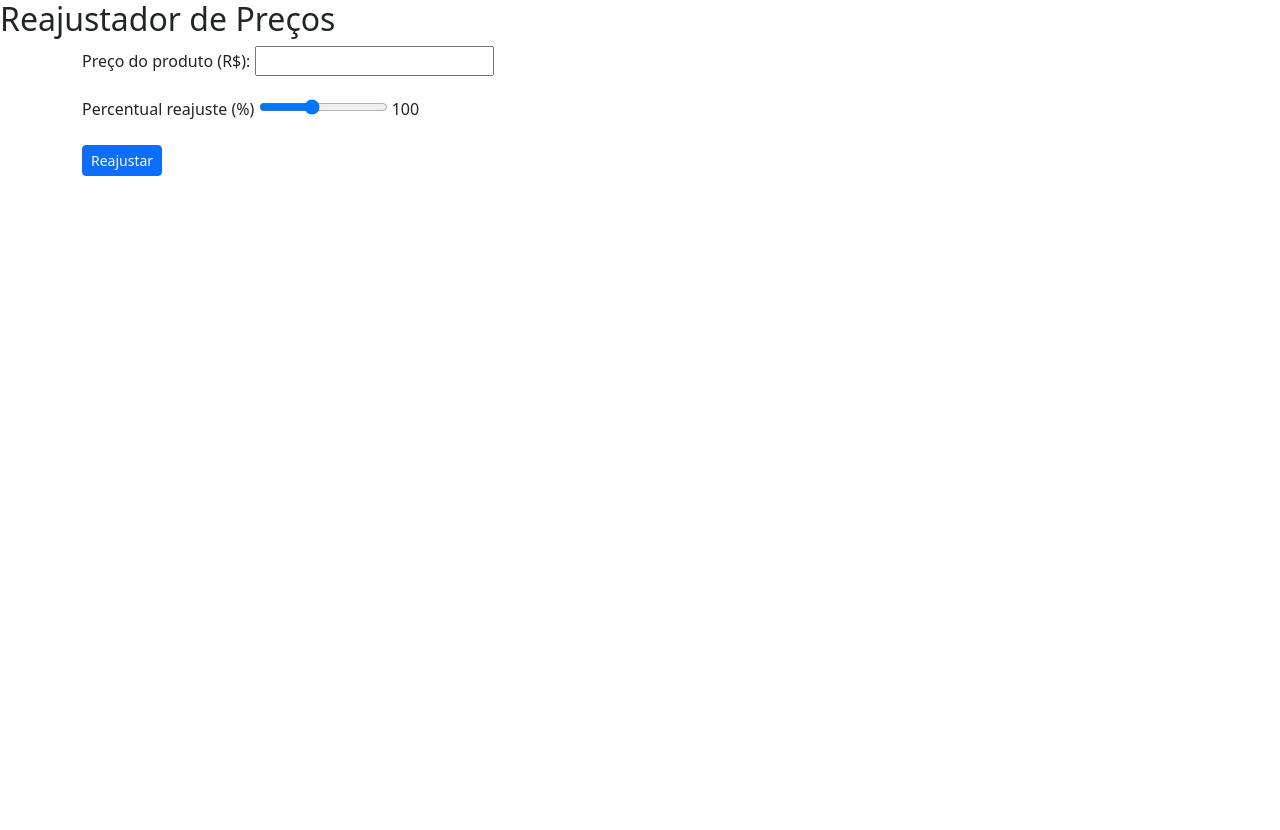
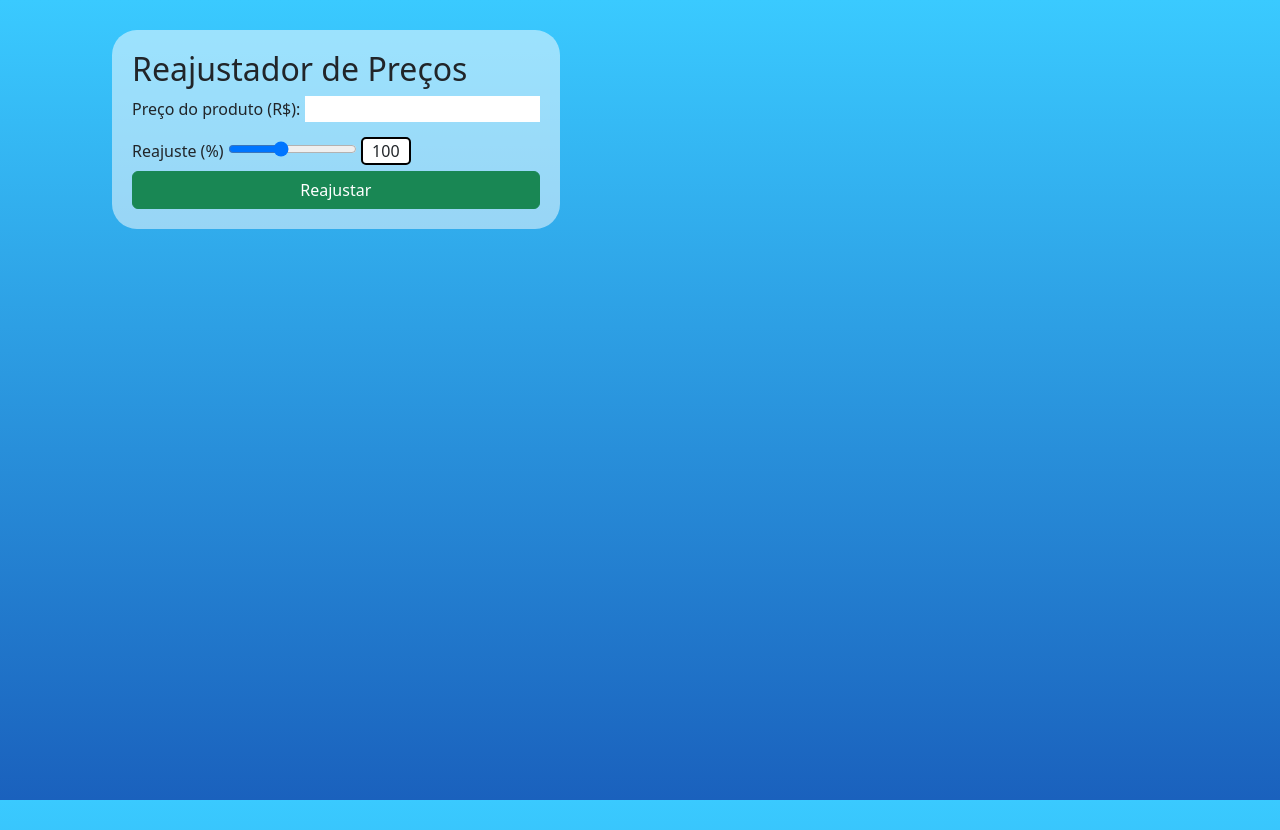
Before and after one commit to Carchedi/PHPCalculaPrecos, a PHP site: page / in a window 1280 px wide. Before the commit the page ends 176 px from the top, so only its background shows below. Run offline with PHP 8.4, Linux system fonts and the light colour scheme; some libraries are stand-ins or nearby versions.

Commit message:
css visal alterations

```diff
--- a/index.php
+++ b/index.php
@@ -8,33 +8,28 @@
     <script src="https://cdn.jsdelivr.net/npm/bootstrap@5.3.0/dist/js/bootstrap.bundle.min.js"></script>
     <script src="//code.jquery.com/jquery-1.12.4.js"></script>
     <script src="//code.jquery.com/ui/1.12.1/jquery-ui.js"></script>
+    <link rel="stylesheet" type="text/css" href="style.css"
 </head>
 <body>
-    <h2>Reajustador de Preços</h2>
     <div class="container-md">
         <form action="index.php" method="POST">
-            <div class="mb-3">
+            <h2>Reajustador de Preços</h2>
+            <div class="form-group">
                 <label for="preco" class="form-label">Preço do produto (R$):</label>
-                <input type="number" name="preco" min="0" required >
+                <input id="originalPrice" type="number" name="preco" min="0" required >
             </div>
 
-            <div class="mb-3">
-                <label for="reajuste" class="form-label">Percentual reajuste (%)</label>
+            <div class="form-gorup">
+                <label for="reajuste" class="form-label">Reajuste (%)</label>
                 <input id="reajuste" type="range" min=0 max=250 value=100 name="reajuste" oninput ="changeValue(this.value)"/>
                 <label id="value" for="reajuste">100</label>
             </div>
 
-            <div class="col-12">
-                <button type="submit" class="btn btn-primary btn-sm">Reajustar</button>
+            <div class="form-gorup">
+                <button type="submit" style="width: 100%;" class="btn btn-success col-12">Reajustar</button>
             </div>
-        </form>
-    </div>
-    <script>
-        function changeValue(newVal) {
-            $("#value").text(newVal);
-        }
-    </script>
-</body>
+
+
 
 <?php
     function reajuste($valor, $indice){
@@ -46,9 +41,17 @@
         $reajuste = $_POST['reajuste'];
         $valorReajustado = reajuste($preco, $reajuste);
 
-        echo $preco."&nbsp;".$reajuste."<br>";
-        echo $valorReajustado;
+        echo "<div id='result'><h5>Resultado do Reajuste</h5></div>";
+        echo "<span>O produto que custava R$".$preco.", com ".$reajuste."% de aumento, passa a custar R$".$valorReajustado."<span>";
     }
 ?>
+ </form>
+    </div>
+    <script>
+        function changeValue(newVal) {
+            $("#value").text(newVal);
+        }
+    </script>
+</body>
 
 </html>
--- /dev/null
+++ b/style.css
@@ -0,0 +1,54 @@
+html {
+height: 100%;
+}
+
+body {
+    height: 100%;
+    margin: 0;
+    background-image: linear-gradient(rgb(58, 202, 255),rgb(26, 97, 189));
+    background-repeat: no-repeat;
+    background-attachment: fixed;
+}
+
+form{
+    align-content: center;
+    background-color: rgba(255, 255, 255, 0.5);
+    border-radius: 25px;
+    padding: 20px;
+    margin: 30px;
+    width: fit-content;
+}
+
+.btn{
+    width: max-content;
+}
+
+#originalPrice{
+    border: none;
+    border-bottom: 5px black;
+    margin-bottom: 15px;
+}
+
+#value{
+    border: 2px solid black;
+    border-radius: 5px;
+    min-width: 50px;
+    text-align: center;
+    background-color: white;
+}
+
+span{
+    font-size:16px;
+    font-style: italic;
+    display:block;
+    max-width: 300px;
+    text-align: center;
+}
+
+#result{
+    font-size:24px;
+    margin-top:20px;
+    padding:10px;
+    display:block;
+    text-align: center;
+}
```
